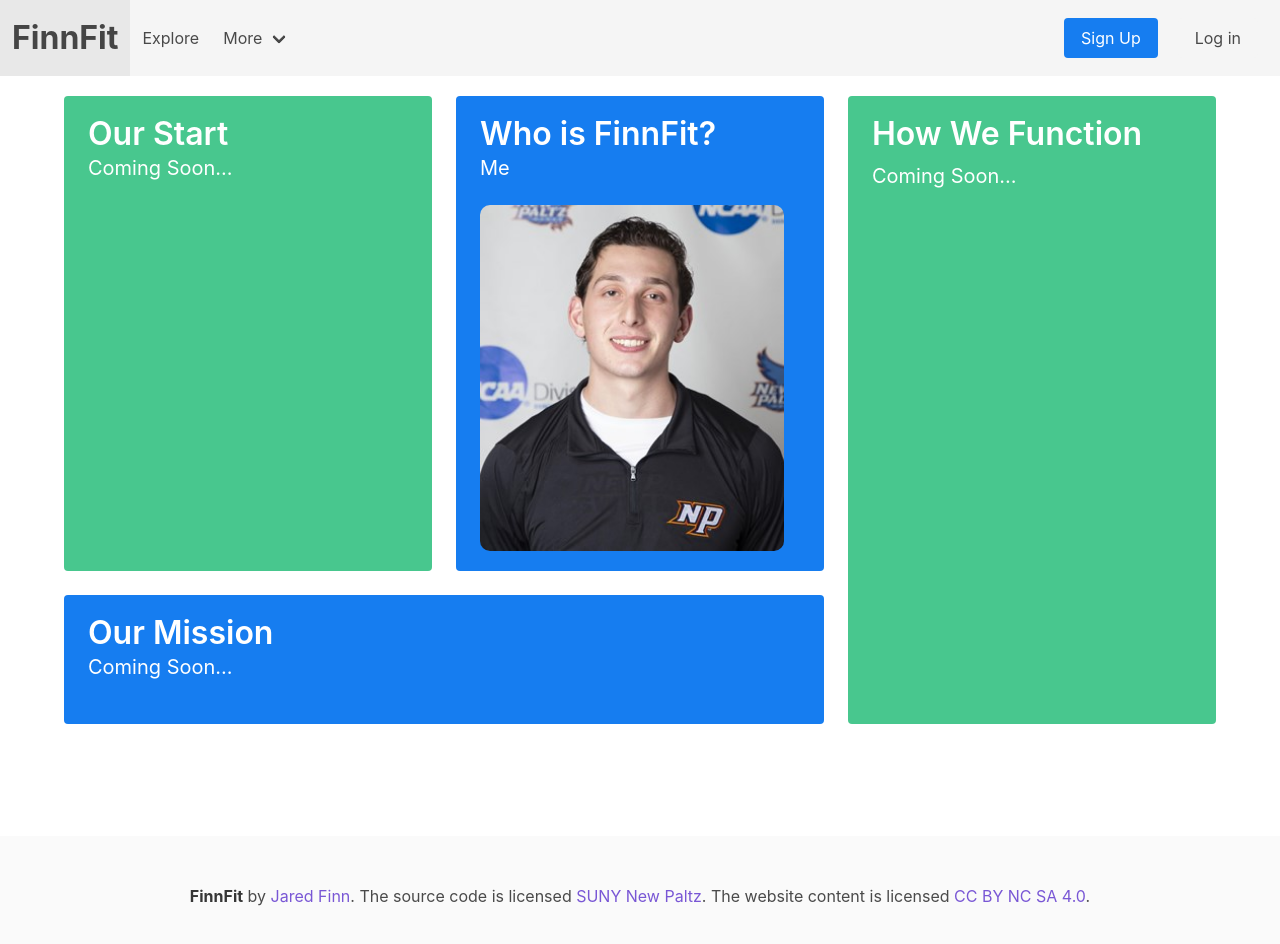
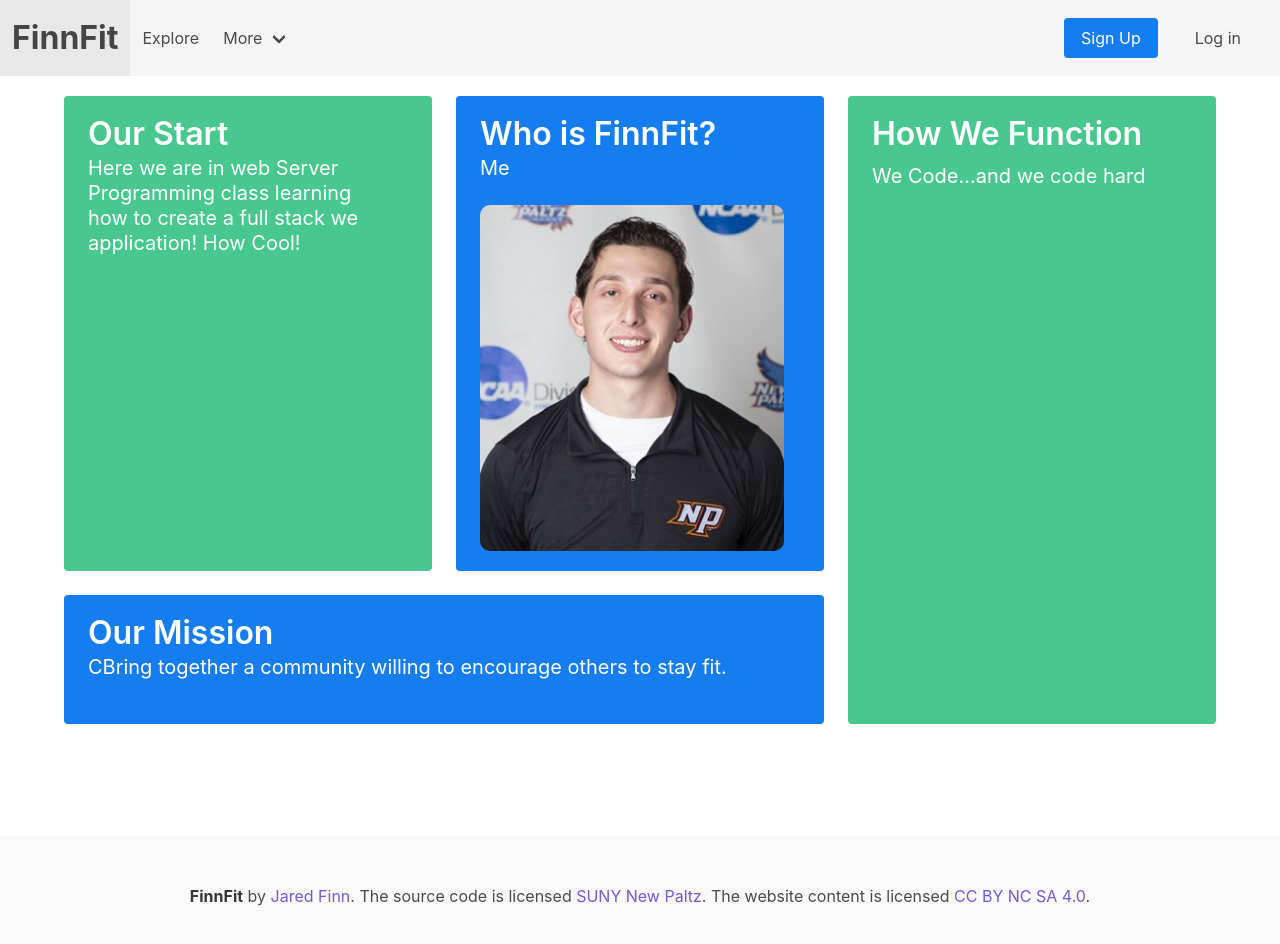
Before and after one commit to JaredFinn/Exercise_App, a Vue app in the folder client/: page /about in a window 1280 px wide. Shown: the top 944 px of the page. Built offline with nearby package versions, Linux system fonts and the light colour scheme; no server answers.

Commit message:
friends bug

```diff
--- a/client/src/components/Friendpanel/All.vue
+++ b/client/src/components/Friendpanel/All.vue
@@ -8,12 +8,14 @@
             </span>
             </p>
         </div>
-        <a class="panel-block" v-for="friend in Session.user.following" :key="friend" v-on="retrieveFriend(friend.handle)">
-            <span class="panel-icon">
-            <i class="fas fa-user" aria-hidden="true"></i>
-            </span>
-            {{ friends.firstName }} {{ friend.handle }}
-        </a>
+        <div v-if="Session.user">
+            <a class="panel-block" v-for="friend in Session.user.following" :key="friend" v-on="retrieveFriend(friend.handle)" >
+                <span class="panel-icon">
+                <i class="fas fa-user" aria-hidden="true"></i>
+                </span>
+                {{ friend.handle }}
+            </a>
+        </div>
     </div>
 </template>
 
--- a/client/src/views/About.vue
+++ b/client/src/views/About.vue
@@ -5,7 +5,9 @@
           <div class="tile is-parent is-vertical">
             <article class="tile is-child notification is-success">
               <p class="title">Our Start</p>
-              <p class="subtitle">Coming Soon...</p>
+              <p class="subtitle">Here we are in web Server Programming class learning
+                                  how to create a full stack we application! How Cool!
+              </p>
             </article>
           </div>
           <div class="tile is-parent">
@@ -21,7 +23,7 @@
         <div class="tile is-parent">
           <article class="tile is-child notification is-info">
             <p class="title">Our Mission</p>
-            <p class="subtitle">Coming Soon...</p>
+            <p class="subtitle">CBring together a community willing to encourage others to stay fit.</p>
             <div class="content">
               <!-- Content -->
             </div>
@@ -32,7 +34,7 @@
         <article class="tile is-child notification is-success">
           <div class="content">
             <p class="title">How We Function</p>
-            <p class="subtitle">Coming Soon...</p>
+            <p class="subtitle">We Code...and we code hard</p>
             <div class="content">
               <!-- Content -->
             </div>
```
Also changed, not shown: 1 other file (tests, documents, lock files or other folders).
